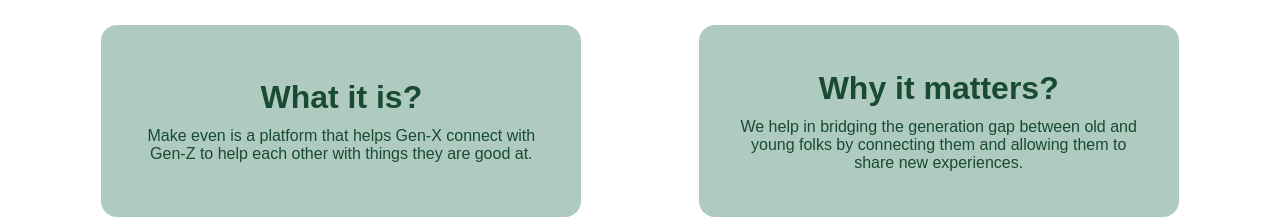
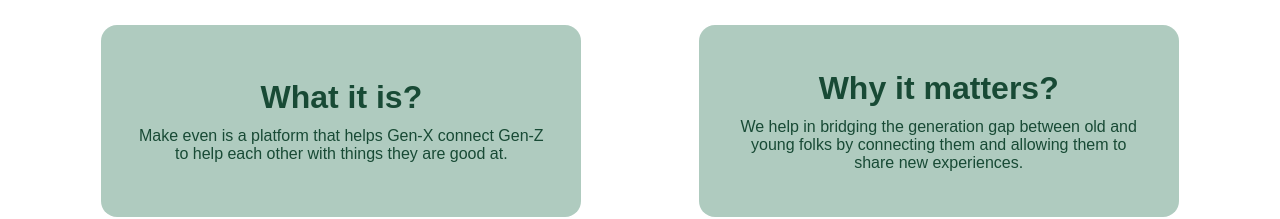
Before and after one commit to Tanisha-saini/MakeEven, a plain HTML site: page index.html in a window 1280 px wide. Shown: the part 1060-1279 px from the top of the page. Drawn offline with Linux system fonts and the light colour scheme; no server answers.

Commit message:
minor change

```diff
--- a/index.html
+++ b/index.html
@@ -73,7 +73,7 @@
             <div id="section1-parts">
                 <h1>What it is?</h1>
                 <p>
-                    Make even is a platform that helps Gen-X connect with
+                    Make even is a platform that helps Gen-X connect
                     Gen-Z to help each other with things they are good at.
                 </p>
             </div>
```
